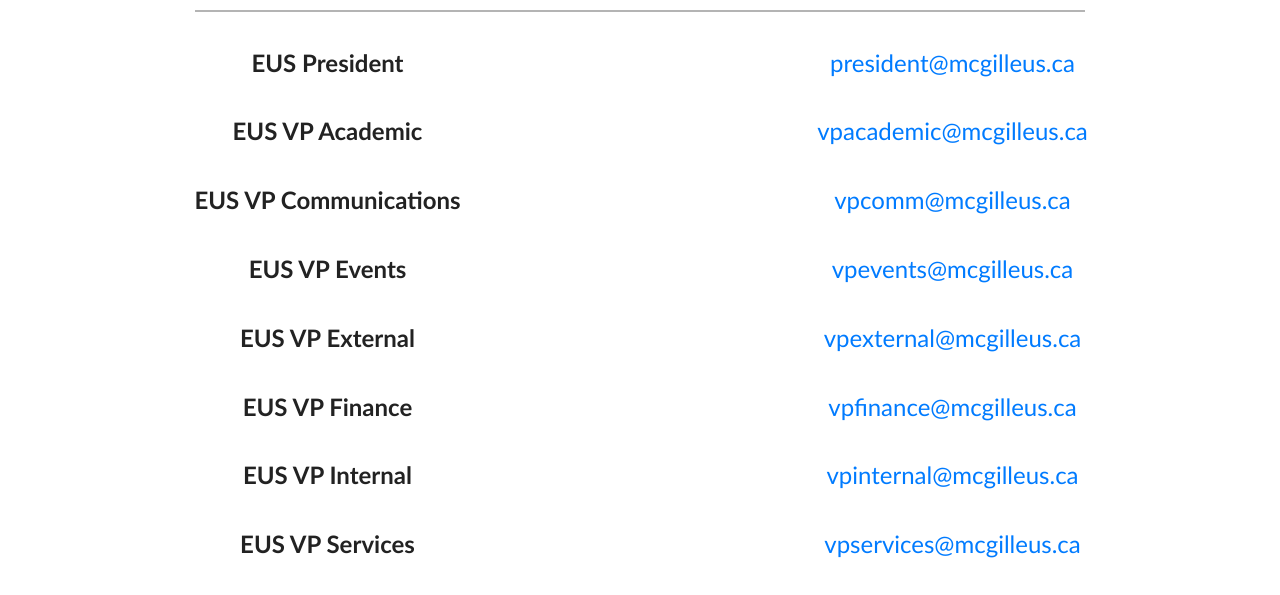
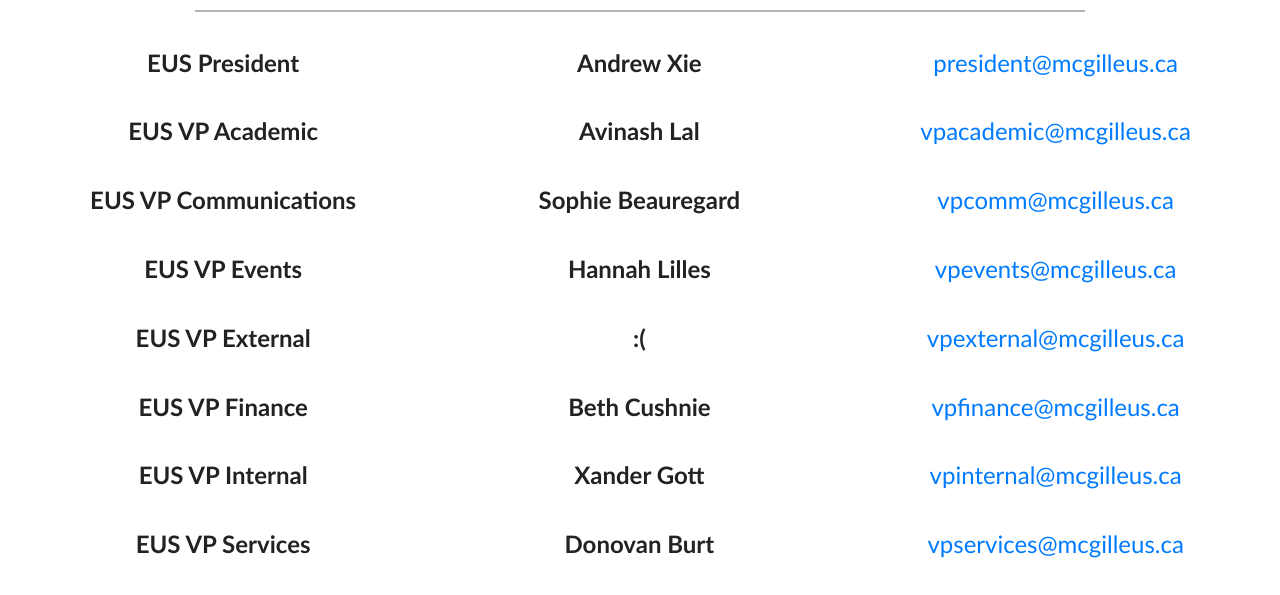
Before and after one commit to McGillEUS/mcgilleus-2019, a plain HTML site: page Contact Us.html in a window 1280 px wide. Shown: the part 199-794 px from the top of the page. Drawn offline with nearby package versions, Linux system fonts and the light colour scheme.

Commit message:
Add names to contact us

```diff
--- a/Contact Us.html
+++ b/Contact Us.html
@@ -61,90 +61,117 @@
                     <ul class="list-unstyled">
                         <li>
                             <div class="row padding">
-                                <div class="col-md-12 col-lg-6 text-center">
+                                <div class="col-md-12 third-col text-center">
                                     <h4><b>EUS President</b></h4>
                                 </div>
-                                <div class="col-md-12 col-lg-6 text-center">
+                                <div class="col-md-12 third-col text-center">
+                                    <h4><b>Andrew Xie</b></h4>
+                                </div>
+                                <div class="col-md-12 third-col text-center">
                                     <h4><a href="mailto:president@mcgilleus.ca">president@mcgilleus.ca</a></h4>
                                 </div>
                             </div>
                         </li>
                         <li>
                             <div class="row padding">
-                                <div class="col-md-12 col-lg-6 text-center">
+                                <div class="col-md-12 third-col text-center">
                                     <h4><b>EUS VP Academic</b></h4>
                                 </div>
-                                <div class="col-md-12 col-lg-6 text-center">
+                                <div class="col-md-12 third-col text-center">
+                                    <h4><b>Avinash Lal</b></h4>
+                                </div>
+                                <div class="col-md-12 third-col text-center">
                                     <h4><a href="mailto:vpacademic@mcgilleus.ca">vpacademic@mcgilleus.ca</a></h4>
                                 </div>
                             </div>
                         </li>
                         <li>
                             <div class="row padding">
-                                <div class="col-md-12 col-lg-6 text-center">
+                                <div class="col-md-12 third-col text-center">
                                     <h4><b>EUS VP Communications</b></h4>
                                 </div>
-                                <div class="col-md-12 col-lg-6 text-center">
+                                <div class="col-md-12 third-col text-center">
+                                    <h4><b>Sophie Beauregard</b></h4>
+                                </div>
+                                <div class="col-md-12 third-col text-center">
                                     <h4><a href="mailto:vpcomm@mcgilleus.ca">vpcomm@mcgilleus.ca</a></h4>
                                 </div>
                             </div>
                         </li>
                         <li>
                             <div class="row padding">
-                                <div class="col-md-12 col-lg-6 text-center">
+                                <div class="col-md-12 third-col text-center">
                                     <h4><b>EUS VP Events</b></h4>
                                 </div>
-                                <div class="col-md-12 col-lg-6 text-center">
+                                <div class="col-md-12 third-col text-center">
+                                    <h4><b>Hannah Lilles</b></h4>
+                                </div>
+                                <div class="col-md-12 third-col text-center">
                                     <h4><a href="mailto:vpevents@mcgilleus.ca">vpevents@mcgilleus.ca</a></h4>
                                 </div>
                             </div>
                         </li>
                         <li>
                             <div class="row padding">
-                                <div class="col-md-12 col-lg-6 text-center">
+                                <div class="col-md-12 third-col text-center">
                                     <h4><b>EUS VP External</b></h4>
                                 </div>
-                                <div class="col-md-12 col-lg-6 text-center">
+                                <div class="col-md-12 third-col text-center">
+                                    <h4><b>:(</b></h4>
+                                </div>
+                                <div class="col-md-12 third-col text-center">
                                     <h4><a href="mailto:vpexternal@mcgilleus.ca">vpexternal@mcgilleus.ca</a></h4>
                                 </div>
                             </div>
                         </li>
                         <li>
                             <div class="row padding">
-                                <div class="col-md-12 col-lg-6 text-center">
+                                <div class="col-md-12 third-col text-center">
                                     <h4><b>EUS VP Finance</b></h4>
                                 </div>
-                                <div class="col-md-12 col-lg-6 text-center">
+                                <div class="col-md-12 third-col text-center">
+                                    <h4><b>Beth Cushnie</b></h4>
+                                </div>
+                                <div class="col-md-12 third-col text-center">
                                     <h4><a href="mailto:vpfinance@mcgilleus.ca">vpfinance@mcgilleus.ca</a></h4>
                                 </div>
                             </div>
                         </li>
                         <li>
                             <div class="row padding">
-                                <div class="col-md-12 col-lg-6 text-center">
+                                <div class="col-md-12 third-col text-center">
                                     <h4><b>EUS VP Internal</b></h4>
                                 </div>
-                                <div class="col-md-12 col-lg-6 text-center">
+                                <div class="col-md-12 third-col text-center">
+                                    <h4><b>Xander Gott</b></h4>
+                                </div>
+                                <div class="col-md-12 third-col text-center">
                                     <h4><a href="mailto:vpinternal@mcgilleus.ca">vpinternal@mcgilleus.ca</a></h4>
                                 </div>
                             </div>
                         </li>
                         <li>
                             <div class="row padding">
-                                <div class="col-md-12 col-lg-6 text-center">
+                                <div class="col-md-12 third-col text-center">
                                     <h4><b>EUS VP Services</b></h4>
                                 </div>
-                                <div class="col-md-12 col-lg-6 text-center">
+                                <div class="col-md-12 third-col text-center">
+                                    <h4><b>Donovan Burt</b></h4>
+                                </div>
+                                <div class="col-md-12 third-col text-center">
                                     <h4><a href="mailto:vpservices@mcgilleus.ca">vpservices@mcgilleus.ca</a></h4>
                                 </div>
                             </div>
                         </li>
                         <li>
                             <div class="row padding">
-                                <div class="col-md-12 col-lg-6 text-center">
+                                <div class="col-md-12 third-col text-center">
                                     <h4><b>EUS VP Student Life</b></h4>
                                 </div>
-                                <div class="col-md-12 col-lg-6 text-center">
+                                <div class="col-md-12 third-col text-center">
+                                    <h4><b>Adam Corbier</b></h4>
+                                </div>
+                                <div class="col-md-12 third-col text-center">
                                     <h4><a href="mailto:vpstudentlife@mcgilleus.ca">vpstudentlife@mcgilleus.ca</a></h4>
                                 </div>
                             </div>
--- a/style.css
+++ b/style.css
@@ -38,6 +38,11 @@
 
 .carousel-top {
   margin-top: -120px;
+}
+
+.third-col {
+  flex: 0 0 33.3%;
+  max-width: 33.3%;
 }
 
 ul.nodot {
```
